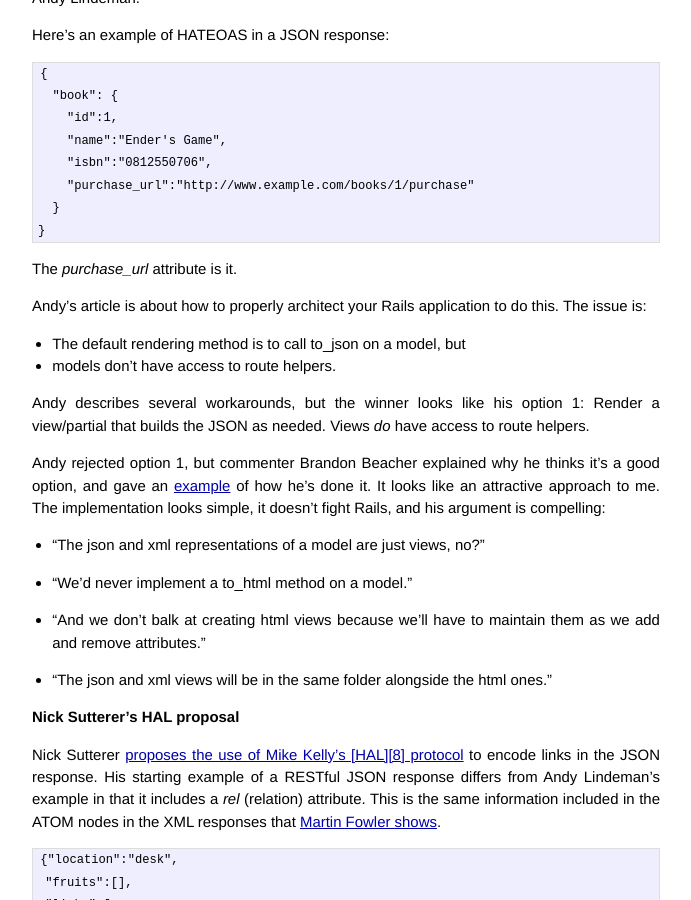
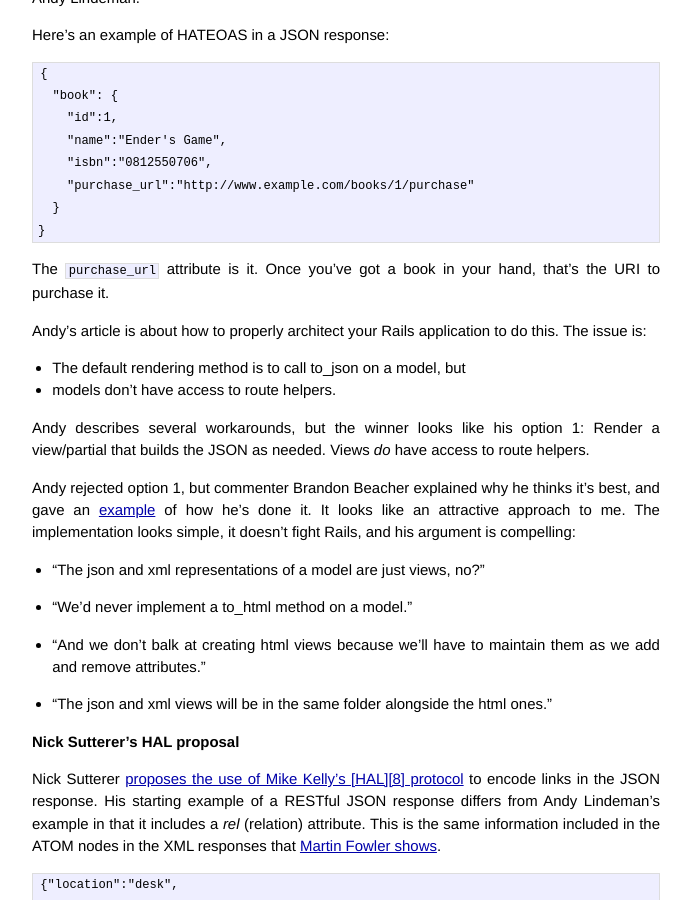
Before and after one commit to wconrad/wconrad.github.io, a Jekyll site: the page built from _posts/2014-08-01-rails-hateoas-research.markdown, in a window 1280 px wide and 900 px high, scrolled down 728 px. Shown: the whole window, without its empty margins (294-985 px from the left). Built offline with Jekyll 4.4.1, drawn with Linux system fonts in a browser that asks for light colours; Markdown is read by kramdown in place of the engine named in the settings; comment, search, counter and statistics services are not loaded.

Commit message:
HATEOAS update

```diff
--- a/_posts/2014-08-01-rails-hateoas-research.markdown
+++ b/_posts/2014-08-01-rails-hateoas-research.markdown
@@ -47,7 +47,8 @@ Here's an example of HATEOAS in a JSON response:
       }
     }
 
-The _purchase_url_ attribute is it.
+The `purchase_url` attribute is it.  Once you've got a book in your
+hand, that's the URI to purchase it.
 
 Andy's article is about how to properly architect your Rails
 application to do this.  The issue is:
@@ -60,9 +61,9 @@ option 1: Render a view/partial that builds the JSON as needed.  Views
 _do_ have access to route helpers.
 
 Andy rejected option 1, but commenter Brandon Beacher explained why he
-thinks it's a good option, and gave an [example][6] of how he's done
-it.  It looks like an attractive approach to me.  The implementation
-looks simple, it doesn't fight Rails, and his argument is compelling:
+thinks it's best, and gave an [example][6] of how he's done it.  It
+looks like an attractive approach to me.  The implementation looks
+simple, it doesn't fight Rails, and his argument is compelling:
 
 * "The json and xml representations of a model are just views, no?"
 
```
